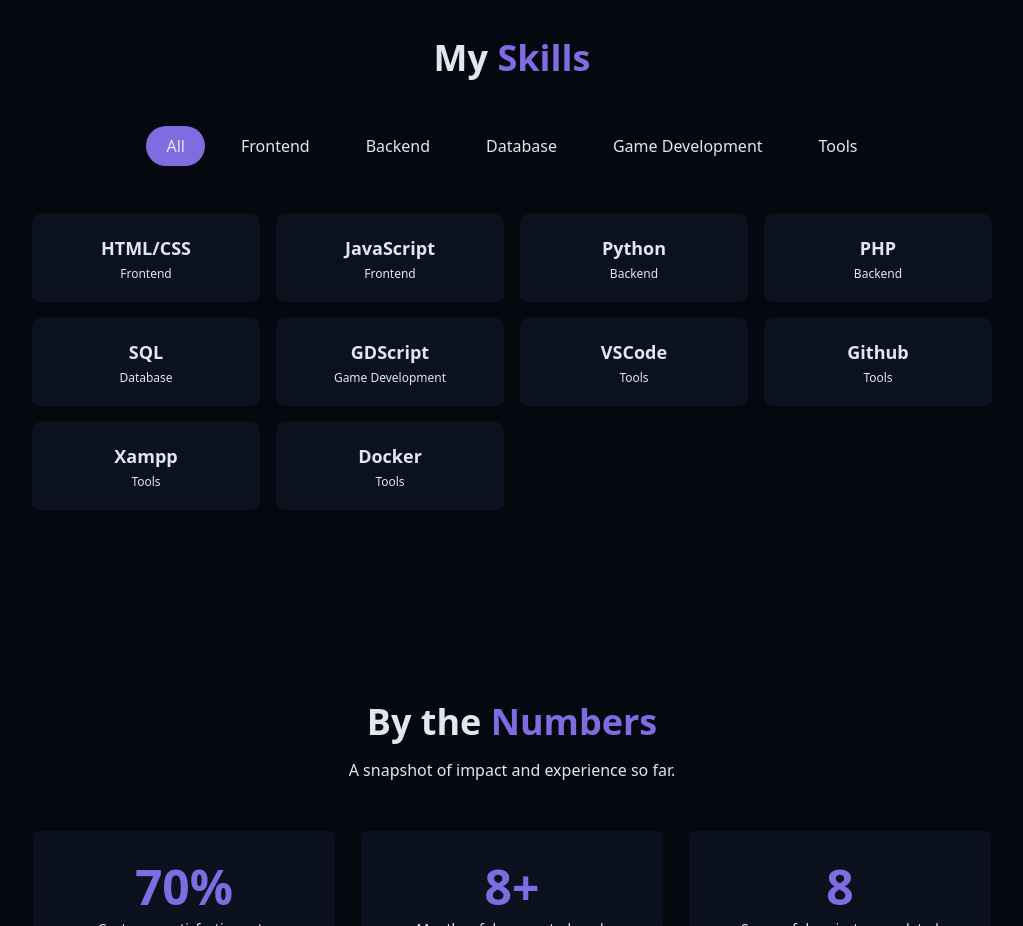
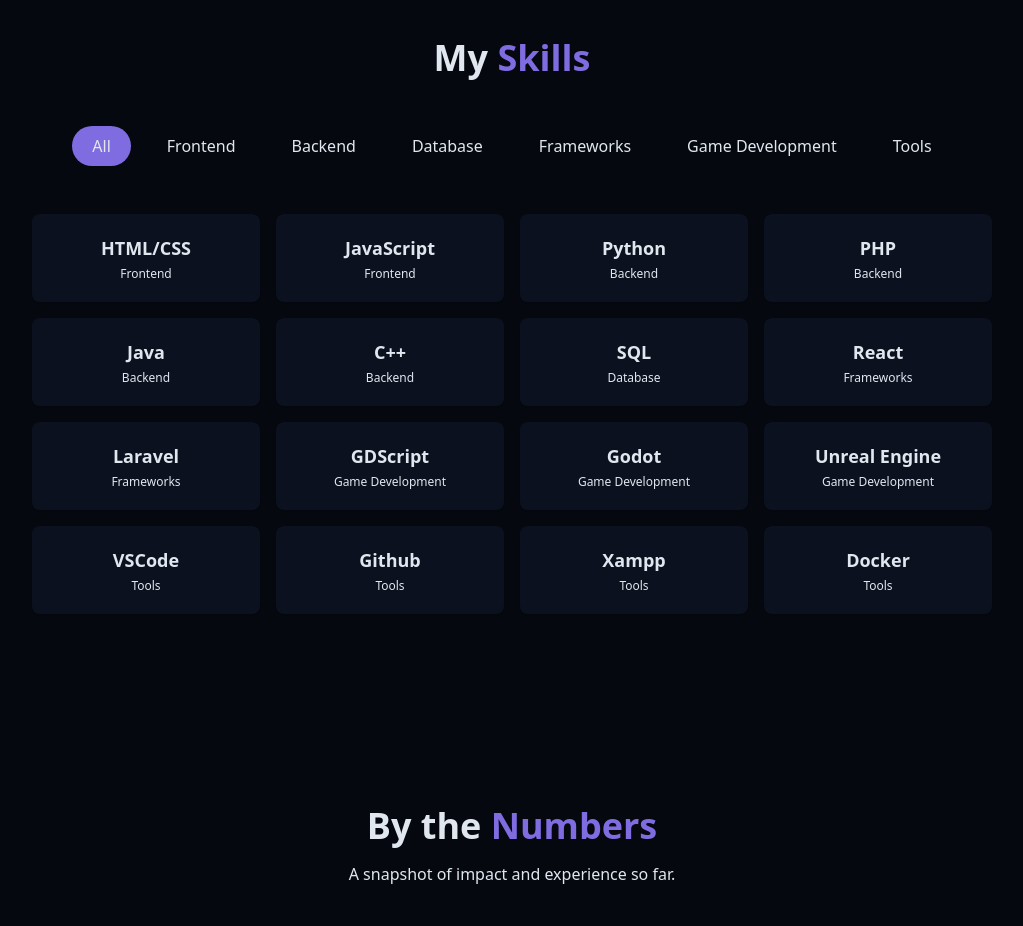
Before and after one commit to BigMushFrog23/react-tailwind-portfolio, a React (Vite) app: page / in a window 1280 px wide. Shown: the part 2180-3106 px from the top of the page, without its empty margins (128-1151 px from the left). Built offline with nearby package versions, Linux system fonts and the light colour scheme.

Commit message:
skills update

```diff
--- a/src/components/SkillsSection.jsx
+++ b/src/components/SkillsSection.jsx
@@ -10,12 +10,20 @@
     /* Backend */
     { name: "Python", category: "Backend" },
     { name: "PHP", category: "Backend" },
+    { name: "Java", category: "Backend" },
+    { name: "C++", category: "Backend" },
 
     /* Database */
     { name: "SQL", category: "Database" },
 
+    /* Frameworks */
+    { name: "React", category: "Frameworks" },
+    { name: "Laravel", category: "Frameworks" },
+
     /* Game Dev */
     { name: "GDScript", category: "Game Development" },
+    { name: "Godot", category: "Game Development" },
+    { name: "Unreal Engine", category: "Game Development" },
 
     /* Tools */
     { name: "VSCode", category: "Tools" },
@@ -24,7 +32,7 @@
     { name: "Docker", category: "Tools" },
 ];
 
-const categories = ["all", "Frontend", "Backend", "Database", "Game Development", "Tools"];
+const categories = ["all", "Frontend", "Backend", "Database", "Frameworks", "Game Development", "Tools"];
 
 export const SkillsSection = () => {
     const [activeCategory, setActiveCategory] = useState("all");
@@ -35,6 +43,7 @@
         Frontend: t.skills.categories.frontend,
         Backend: t.skills.categories.backend,
         Database: t.skills.categories.database,
+        Frameworks: t.skills.categories.frameworks,
         "Game Development": t.skills.categories.game,
         Tools: t.skills.categories.tools,
     };
--- a/src/i18n/translations.js
+++ b/src/i18n/translations.js
@@ -61,6 +61,7 @@
         frontend: "Frontend",
         backend: "Backend",
         database: "Database",
+        frameworks: "Frameworks",
         game: "Game Development",
         tools: "Tools",
       },
@@ -180,6 +181,7 @@
         frontend: "Frontend",
         backend: "Backend",
         database: "Base de données",
+        frameworks: "Frameworks",
         game: "Jeux Vidéo",
         tools: "Outils",
       },
```
